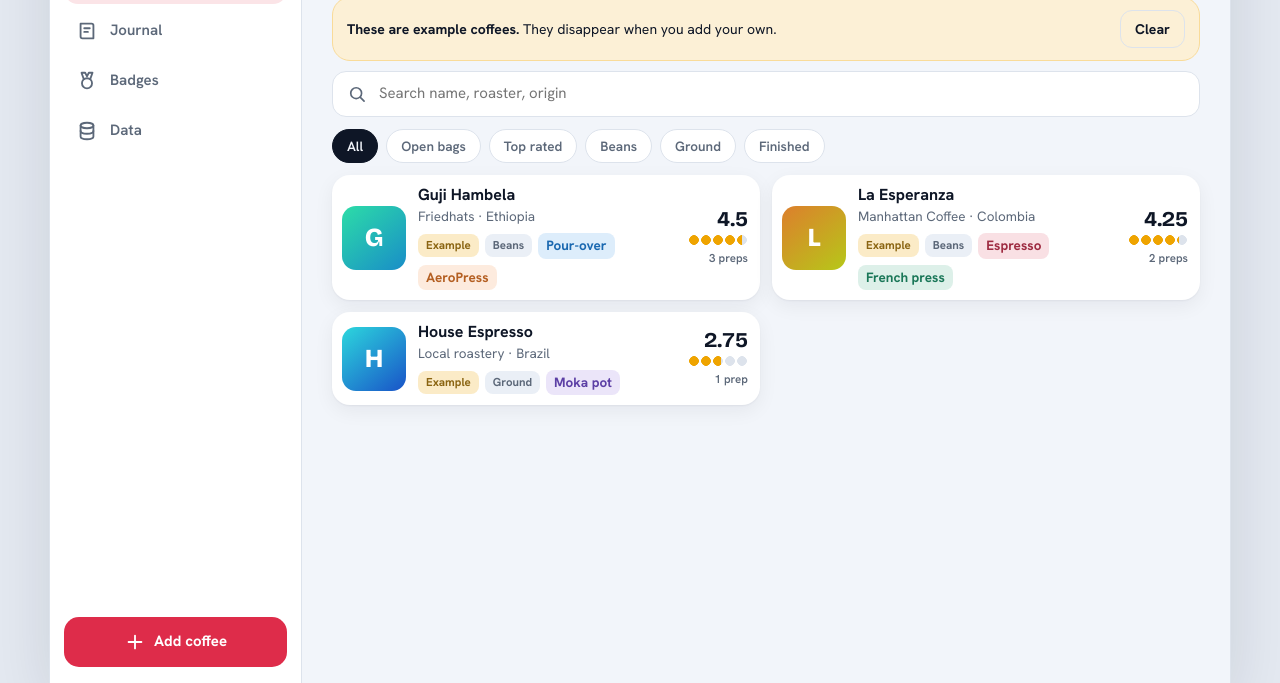
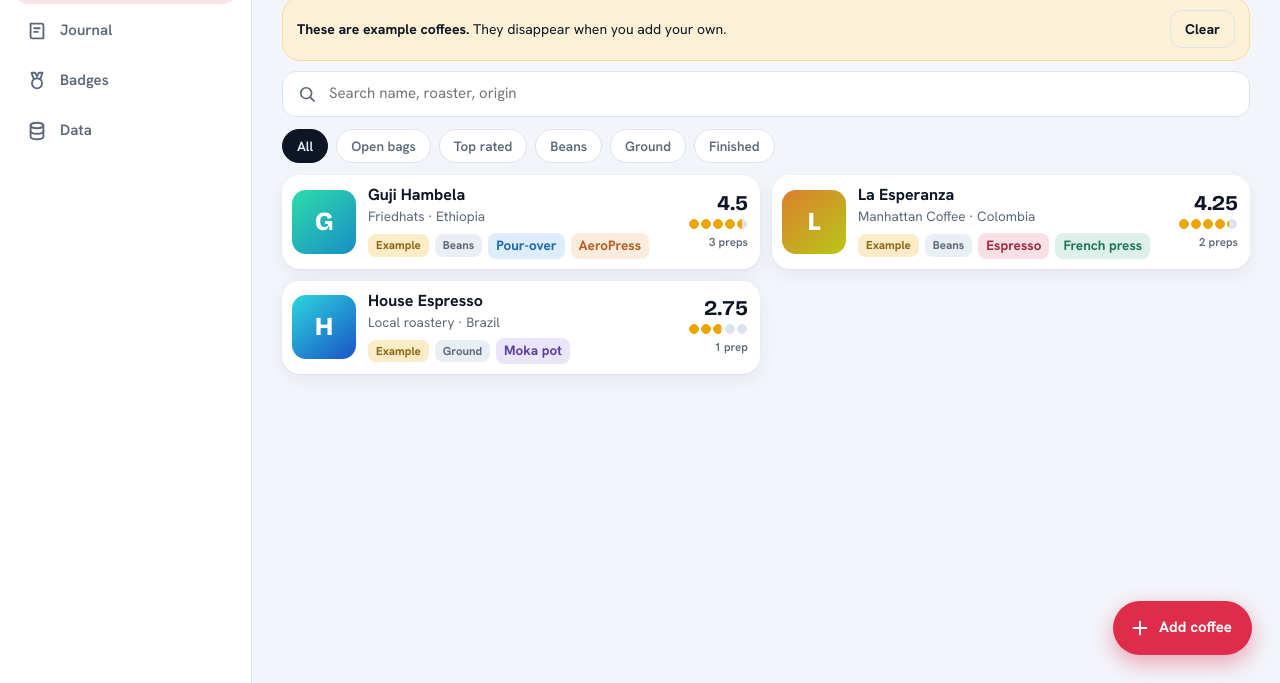
Before and after one commit to JapsR/beanbook, a plain HTML site: page site/index.html in a window 1280 px wide. Shown: the part 117-800 px from the top of the page. Drawn offline with nearby package versions, Linux system fonts and the light colour scheme.

Commit message:
Fill the window at every width, and float the action button
- no fixed column: the app uses the whole window on a phone, a tablet and a
  wide screen alike
- the action button sits in the bottom right corner on a wide screen too,
  instead of at the foot of the sidebar
- badges keep their size as the window grows, adding columns instead of
  stretching

Co-Authored-By: Claude Opus 5 <noreply@anthropic.com>
Claude-Session: https://claude.ai/code/session_019dXjG8Nvi5Xz8pPgyjK7TA

```diff
--- a/site/index.html
+++ b/site/index.html
@@ -54,8 +54,7 @@ h1,h2,h3{font-family:var(--font-display);margin:0;text-wrap:balance;letter-spaci
 :focus-visible{outline:2.5px solid var(--accent);outline-offset:2px;border-radius:8px}
 .num{font-variant-numeric:tabular-nums}
 
-#app{position:relative;height:100%;max-width:480px;margin:0 auto;background:var(--bg);display:flex;flex-direction:column;overflow:hidden}
-@media (min-width:520px){#app{box-shadow:0 0 0 1px var(--line),0 20px 60px rgba(14,22,38,.12)}}
+#app{position:relative;height:100%;width:100%;background:var(--bg);display:flex;flex-direction:column;overflow:hidden}
 #view{flex:1;overflow-y:auto;overflow-x:hidden;-webkit-overflow-scrolling:touch;padding:0 16px 104px}
 #view.enter>*{animation:rise .2s cubic-bezier(.2,.8,.2,1)}
 @keyframes rise{from{opacity:.4;transform:translateY(8px)}to{opacity:1;transform:none}}
@@ -220,7 +219,7 @@ input[type=range]::-moz-range-thumb{width:24px;height:24px;border-radius:50%;bac
 /* badges */
 .progress{height:10px;border-radius:5px;background:var(--soft);overflow:hidden}
 .progress i{display:block;height:100%;background:var(--accent);border-radius:5px}
-.bgrid{display:grid;grid-template-columns:repeat(3,1fr);gap:10px}
+.bgrid{display:grid;grid-template-columns:repeat(auto-fill,minmax(98px,1fr));gap:10px}
 .badge{display:flex;flex-direction:column;align-items:center;gap:6px;text-align:center;background:var(--surface);border-radius:var(--r);padding:14px 6px 12px;box-shadow:var(--shadow);transition:transform .1s;min-width:0}
 .badge:active{transform:scale(.95)}
 .badge b{font-size:13px;line-height:1.15;font-weight:700}
@@ -300,8 +299,8 @@ input[type=range].roast::-moz-range-thumb{border-color:var(--ink)}
 #side{display:contents}
 #brand{display:none}
 @media (min-width:900px){
-  #app{max-width:1180px;display:grid;grid-template-columns:252px minmax(0,1fr);grid-template-areas:"nav view"}
-  #side{grid-area:nav;display:flex;flex-direction:column;min-height:0;gap:8px;padding:22px 14px 16px;background:var(--surface);border-right:1px solid var(--line)}
+  #app{display:grid;grid-template-columns:252px minmax(0,1fr);grid-template-areas:"nav view"}
+  #side{grid-area:nav;display:flex;flex-direction:column;min-height:0;gap:8px;overflow-y:auto;padding:22px 14px 16px;background:var(--surface);border-right:1px solid var(--line)}
   #brand{display:block;font-family:var(--font-display);font-size:27px;font-weight:800;letter-spacing:-.02em;line-height:1;padding:2px 10px 16px}
   #brand em{font-style:normal;color:var(--accent)}
   #tabs{grid-template-columns:none;display:flex;flex-direction:column;gap:4px;background:none;border:0;padding:0}
@@ -310,7 +309,7 @@ input[type=range].roast::-moz-range-thumb{border-color:var(--ink)}
   .tab[aria-current="page"]{background:color-mix(in srgb,var(--accent) 13%,var(--surface));color:var(--accent)}
   .tab[aria-current="page"] .pill{background:none}
   .tab:active{transform:none}
-  #fab{position:static;margin-top:auto;width:100%;height:50px;padding:0 16px;border-radius:15px;justify-content:center;box-shadow:none}
+  #fab{right:28px;bottom:28px}
   #view{grid-area:view;padding:0 30px 40px}
   #view[data-page="coffees"] .hero h1{display:none}
   .hero{padding:26px 0 14px}
@@ -336,9 +335,9 @@ input[type=range].roast::-moz-range-thumb{border-color:var(--ink)}
 <body>
 <div id="app">
   <main id="view"><div class="loading"><p>Opening your coffee shelf…</p></div></main>
+  <button id="fab" type="button" data-act="fab" hidden></button>
   <aside id="side"><div id="brand" aria-hidden="true">Bean<em>book</em></div>
-    <nav id="tabs" aria-label="Sections"></nav>
-    <button id="fab" type="button" data-act="fab" hidden></button></aside>
+    <nav id="tabs" aria-label="Sections"></nav></aside>
   <div id="sheet-root"></div>
   <div id="editor" hidden></div>
   <div id="toasts" aria-live="polite"></div>
```
